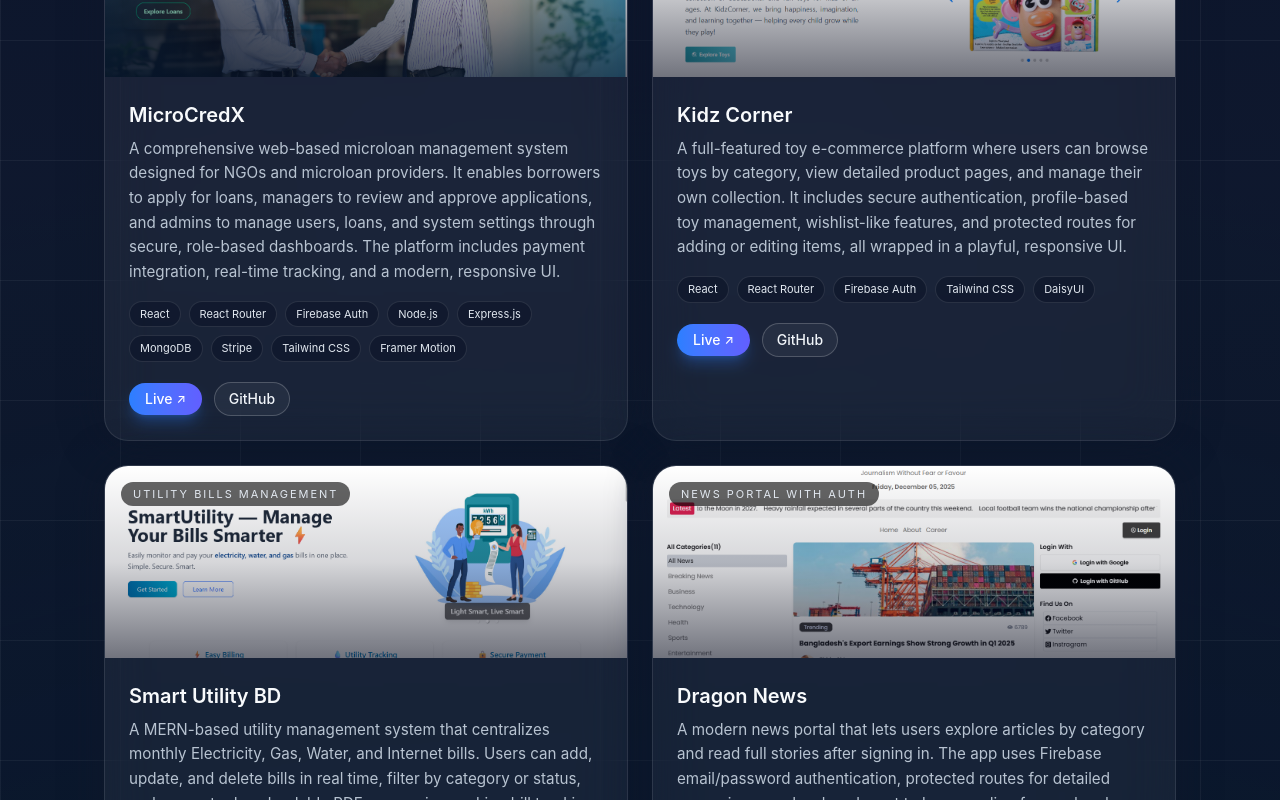
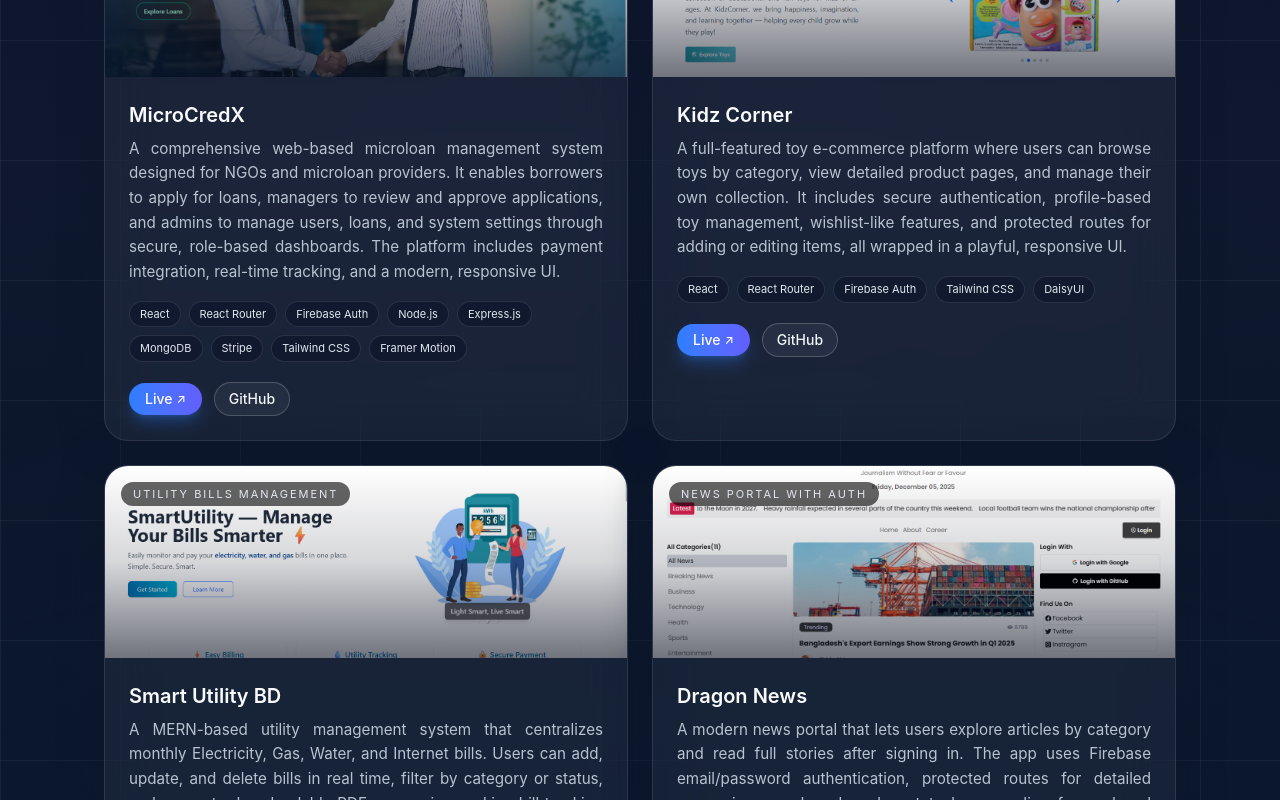
Before and after one commit to Mahfuz5634/My-Portfolio, a React (Vite) app: page / in a window 1280 px wide. Shown: the part 2480-3280 px from the top of the page. Built offline with nearby package versions, Linux system fonts and the light colour scheme.

Commit message:
fixed alignment issues

```diff
--- a/src/components/Projects.jsx
+++ b/src/components/Projects.jsx
@@ -171,7 +171,7 @@ const Projects = () => {
                   <h3 className="text-lg sm:text-xl font-semibold text-slate-50">
                     {p.name}
                   </h3>
-                  <p className="mt-2 text-sm sm:text-[0.95rem] text-slate-300/90 leading-relaxed">
+                  <p className="mt-2 text-sm sm:text-[0.95rem] text-slate-300/90 leading-relaxed text-justify">
                     {p.desc}
                   </p>
                 </div>
```
